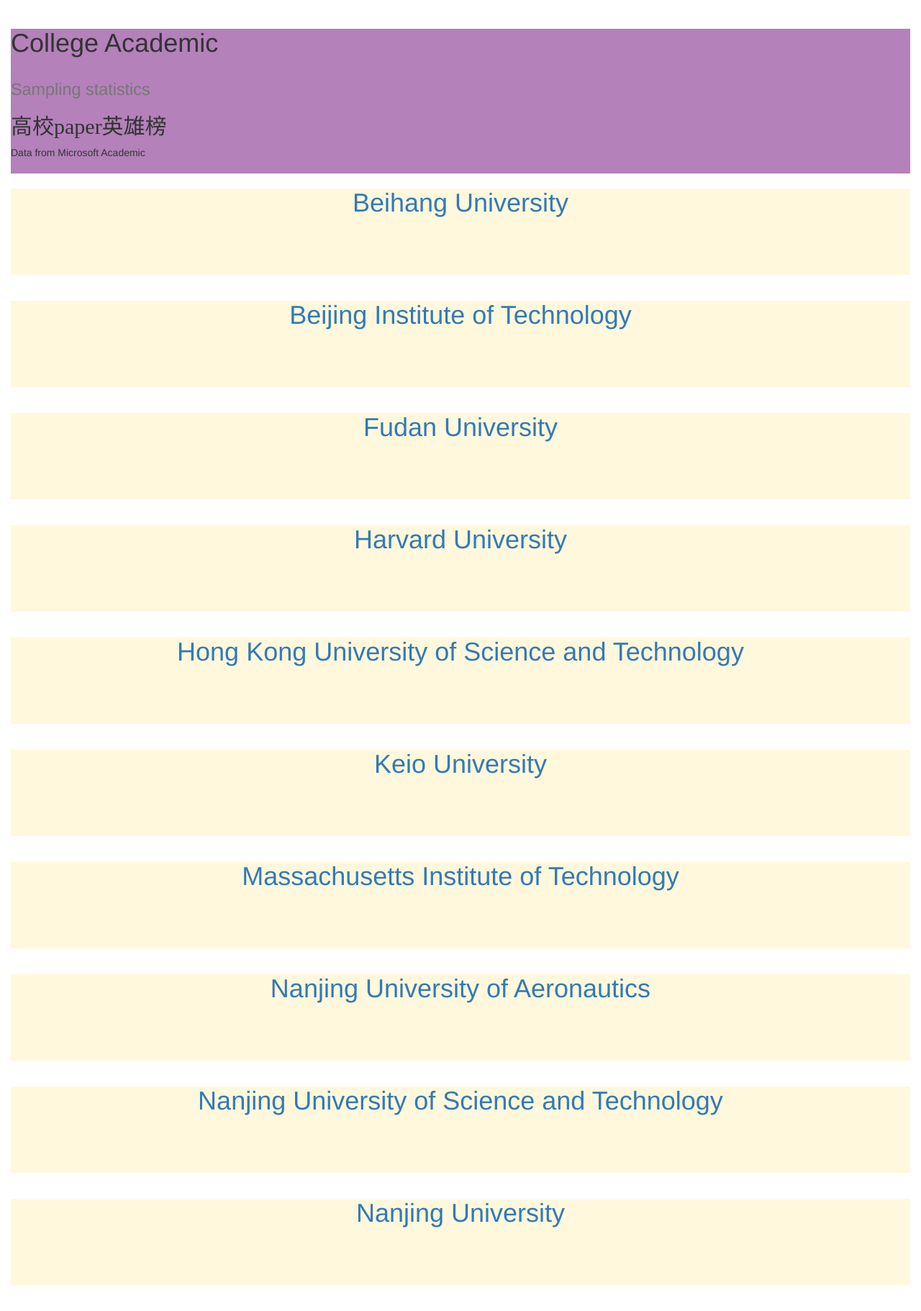
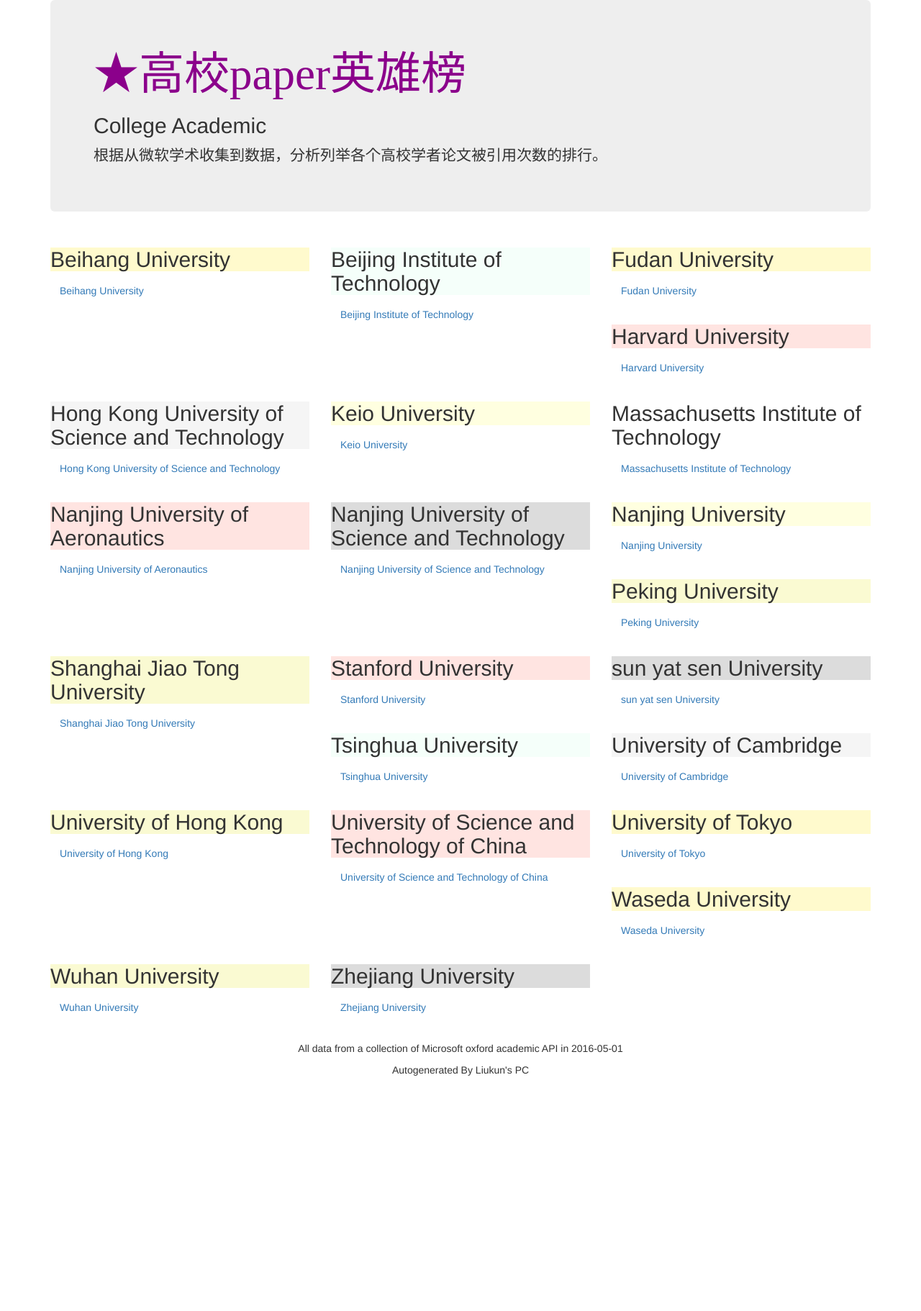
Before and after one commit to build2last/academic-info, a Python web app: template server/templates/index.html in a window 1280 px wide. Shown: the top 1822 px of the page at 72% size. After the commit the page ends 1495 px from the top, so only its background shows below. Run offline with Jinja, Linux system fonts and the light colour scheme; the template is opened without the code that fills it, so the values that code supplies are empty; some libraries are stand-ins or nearby versions.

Commit message:
update 2016-07-23
美化首页

```diff
--- a/server/templates/index.html
+++ b/server/templates/index.html
@@ -3,6 +3,7 @@
         <html>
           <head>
             <meta charset="utf-8">
+            <title>Paper Hero</title>
             <meta name="viewport" content="width=device-width, initial-scale=1">
             <link rel="stylesheet" href="http://apps.bdimg.com/libs/bootstrap/3.3.0/css/bootstrap.min.css">
             <style type="text/css">
@@ -21,197 +22,217 @@
             </style>
           </head>
           <body>
-  <div>
-    <div class="container-fluid">
-        <div class="span12">
-			<div class="page-header" style="background:#B481BB;">
+            <div class="container">
+                <div class="row clearfix">
+                    <div class="col-md-12 column">
+                        <div class="jumbotron">
                             <h1>
-					<span>College Academic</span>
+                                <font face="微软雅黑" color="#8B008B">★高校paper英雄榜</strong></font>
                             </h1>
-				<h1>
-					<small><span>Sampling statistics</span></small>
-				</h1>
-				<h2>
-					<font face="微软雅黑">高校paper英雄榜</strong></font>
-				</h2>
-                <p>Data from Microsoft Academic</p>
+                            <h2>College Academic</h2>
+                            <p>
+                                根据从微软学术收集到数据，分析列举各个高校学者论文被引用次数的排行。
+                            </p>
                         </div>
                     </div>
-    <div class="span12">
-            <div class="row-fluid">
-                <div class="span12">
-                    <h1 class="insti-label">
-                        <a href="pages/beihang university.html">Beihang University</a>
-                    </h1>
                 </div>
+         <div class="row clearfix">
+             <div class="col-md-4 column">
+                <h2 style="background-color:#FFFACD">
+                   Beihang University
+                </h2>
+                <p>
+                    <a class="btn" href="pages/beihang university.html">Beihang University</a>
+                </p>
             </div>
 
-            <div class="row-fluid">
-                <div class="span12">
-                    <h1 class="insti-label">
-                        <a href="pages/beijing institute of technology.html">Beijing Institute of Technology</a>
-                    </h1>
-                    </div>
+             <div class="col-md-4 column">
+                <h2 style="background-color:#F5FFFA">
+                   Beijing Institute of Technology
+                </h2>
+                <p>
+                    <a class="btn" href="pages/beijing institute of technology.html">Beijing Institute of Technology</a>
+                </p>
             </div>
 
-            <div class="row-fluid">
-                <div class="span12">
-                    <h1 class="insti-label">
-                        <a href="pages/fudan university.html">Fudan University</a>
-                    </h1>
-                    </div>
+             <div class="col-md-4 column">
+                <h2 style="background-color:#FFFACD">
+                   Fudan University
+                </h2>
+                <p>
+                    <a class="btn" href="pages/fudan university.html">Fudan University</a>
+                </p>
             </div>
 
-            <div class="row-fluid">
-                <div class="span12">
-                    <h1 class="insti-label">
-                        <a href="pages/harvard university.html">Harvard University</a>
-                    </h1>
-                    </div>
+             <div class="col-md-4 column">
+                <h2 style="background-color:#FFE4E1">
+                   Harvard University
+                </h2>
+                <p>
+                    <a class="btn" href="pages/harvard university.html">Harvard University</a>
+                </p>
             </div>
 
-            <div class="row-fluid">
-                <div class="span12">
-                    <h1 class="insti-label">
-                        <a href="pages/hong kong university of science and technology.html">Hong Kong University of Science and Technology</a>
-                    </h1>
-                    </div>
+             <div class="col-md-4 column">
+                <h2 style="background-color:#F5F5F5">
+                   Hong Kong University of Science and Technology
+                </h2>
+                <p>
+                    <a class="btn" href="pages/hong kong university of science and technology.html">Hong Kong University of Science and Technology</a>
+                </p>
             </div>
 
-            <div class="row-fluid">
-                <div class="span12">
-                    <h1 class="insti-label">
-                        <a href="pages/keio university.html">Keio University</a>
-                    </h1>
-                    </div>
+             <div class="col-md-4 column">
+                <h2 style="background-color:#FFFFE0">
+                   Keio University
+                </h2>
+                <p>
+                    <a class="btn" href="pages/keio university.html">Keio University</a>
+                </p>
             </div>
 
-            <div class="row-fluid">
-                <div class="span12">
-                    <h1 class="insti-label">
-                        <a href="pages/massachusetts institute of technology.html">Massachusetts Institute of Technology</a>
-                    </h1>
-                    </div>
+             <div class="col-md-4 column">
+                <h2 style="background-color:#F8F8FF, #F5F5DC">
+                   Massachusetts Institute of Technology
+                </h2>
+                <p>
+                    <a class="btn" href="pages/massachusetts institute of technology.html">Massachusetts Institute of Technology</a>
+                </p>
             </div>
 
-            <div class="row-fluid">
-                <div class="span12">
-                    <h1 class="insti-label">
-                        <a href="pages/nanjing university of aeronautics.html">Nanjing University of Aeronautics</a>
-                    </h1>
-                    </div>
+             <div class="col-md-4 column">
+                <h2 style="background-color:#FFE4E1">
+                   Nanjing University of Aeronautics
+                </h2>
+                <p>
+                    <a class="btn" href="pages/nanjing university of aeronautics.html">Nanjing University of Aeronautics</a>
+                </p>
             </div>
 
-            <div class="row-fluid">
-                <div class="span12">
-                    <h1 class="insti-label">
-                        <a href="pages/nanjing university of science and technology.html">Nanjing University of Science and Technology</a>
-                    </h1>
-                    </div>
+             <div class="col-md-4 column">
+                <h2 style="background-color:#DCDCDC">
+                   Nanjing University of Science and Technology
+                </h2>
+                <p>
+                    <a class="btn" href="pages/nanjing university of science and technology.html">Nanjing University of Science and Technology</a>
+                </p>
             </div>
 
-            <div class="row-fluid">
-                <div class="span12">
-                    <h1 class="insti-label">
-                        <a href="pages/nanjing university.html">Nanjing University</a>
-                    </h1>
-                    </div>
+             <div class="col-md-4 column">
+                <h2 style="background-color:#FFFFE0">
+                   Nanjing University
+                </h2>
+                <p>
+                    <a class="btn" href="pages/nanjing university.html">Nanjing University</a>
+                </p>
             </div>
 
-            <div class="row-fluid">
-                <div class="span12">
-                    <h1 class="insti-label">
-                        <a href="pages/peking university.html">Peking University</a>
-                    </h1>
-                    </div>
+             <div class="col-md-4 column">
+                <h2 style="background-color:#FAFAD2">
+                   Peking University
+                </h2>
+                <p>
+                    <a class="btn" href="pages/peking university.html">Peking University</a>
+                </p>
             </div>
 
-            <div class="row-fluid">
-                <div class="span12">
-                    <h1 class="insti-label">
-                        <a href="pages/shanghai jiao tong university.html">Shanghai Jiao Tong University</a>
-                    </h1>
-                    </div>
+             <div class="col-md-4 column">
+                <h2 style="background-color:#FAFAD2">
+                   Shanghai Jiao Tong University
+                </h2>
+                <p>
+                    <a class="btn" href="pages/shanghai jiao tong university.html">Shanghai Jiao Tong University</a>
+                </p>
             </div>
 
-            <div class="row-fluid">
-                <div class="span12">
-                    <h1 class="insti-label">
-                        <a href="pages/stanford university.html">Stanford University</a>
-                    </h1>
-                    </div>
+             <div class="col-md-4 column">
+                <h2 style="background-color:#FFE4E1">
+                   Stanford University
+                </h2>
+                <p>
+                    <a class="btn" href="pages/stanford university.html">Stanford University</a>
+                </p>
             </div>
 
-            <div class="row-fluid">
-                <div class="span12">
-                    <h1 class="insti-label">
-                        <a href="pages/sun yat sen university.html">sun yat sen University</a>
-                    </h1>
-                    </div>
+             <div class="col-md-4 column">
+                <h2 style="background-color:#DCDCDC">
+                   sun yat sen University
+                </h2>
+                <p>
+                    <a class="btn" href="pages/sun yat sen university.html">sun yat sen University</a>
+                </p>
             </div>
 
-            <div class="row-fluid">
-                <div class="span12">
-                    <h1 class="insti-label">
-                        <a href="pages/tsinghua university.html">Tsinghua University</a>
-                    </h1>
-                    </div>
+             <div class="col-md-4 column">
+                <h2 style="background-color:#F5FFFA">
+                   Tsinghua University
+                </h2>
+                <p>
+                    <a class="btn" href="pages/tsinghua university.html">Tsinghua University</a>
+                </p>
             </div>
 
-            <div class="row-fluid">
-                <div class="span12">
-                    <h1 class="insti-label">
-                        <a href="pages/university of cambridge.html">University of Cambridge</a>
-                    </h1>
-                    </div>
+             <div class="col-md-4 column">
+                <h2 style="background-color:#F5F5F5">
+                   University of Cambridge
+                </h2>
+                <p>
+                    <a class="btn" href="pages/university of cambridge.html">University of Cambridge</a>
+                </p>
             </div>
 
-            <div class="row-fluid">
-                <div class="span12">
-                    <h1 class="insti-label">
-                        <a href="pages/university of hong kong.html">University of Hong Kong</a>
-                    </h1>
-                    </div>
+             <div class="col-md-4 column">
+                <h2 style="background-color:#FAFAD2">
+                   University of Hong Kong
+                </h2>
+                <p>
+                    <a class="btn" href="pages/university of hong kong.html">University of Hong Kong</a>
+                </p>
             </div>
 
-            <div class="row-fluid">
-                <div class="span12">
-                    <h1 class="insti-label">
-                        <a href="pages/university of science and technology of china.html">University of Science and Technology of China</a>
-                    </h1>
-                    </div>
+             <div class="col-md-4 column">
+                <h2 style="background-color:#FFE4E1">
+                   University of Science and Technology of China
+                </h2>
+                <p>
+                    <a class="btn" href="pages/university of science and technology of china.html">University of Science and Technology of China</a>
+                </p>
             </div>
 
-            <div class="row-fluid">
-                <div class="span12">
-                    <h1 class="insti-label">
-                        <a href="pages/university of tokyo.html">University of Tokyo</a>
-                    </h1>
-                    </div>
+             <div class="col-md-4 column">
+                <h2 style="background-color:#FFFACD">
+                   University of Tokyo
+                </h2>
+                <p>
+                    <a class="btn" href="pages/university of tokyo.html">University of Tokyo</a>
+                </p>
             </div>
 
-            <div class="row-fluid">
-                <div class="span12">
-                    <h1 class="insti-label">
-                        <a href="pages/waseda university.html">Waseda University</a>
-                    </h1>
-                    </div>
+             <div class="col-md-4 column">
+                <h2 style="background-color:#FFFACD">
+                   Waseda University
+                </h2>
+                <p>
+                    <a class="btn" href="pages/waseda university.html">Waseda University</a>
+                </p>
             </div>
 
-            <div class="row-fluid">
-                <div class="span12">
-                    <h1 class="insti-label">
-                        <a href="pages/wuhan university.html">Wuhan University</a>
-                    </h1>
-                    </div>
+             <div class="col-md-4 column">
+                <h2 style="background-color:#FAFAD2">
+                   Wuhan University
+                </h2>
+                <p>
+                    <a class="btn" href="pages/wuhan university.html">Wuhan University</a>
+                </p>
             </div>
 
-            <div class="row-fluid">
-                <div class="span12">
-                    <h1 class="insti-label">
-                        <a href="pages/zhejiang university.html">Zhejiang University</a>
-                    </h1>
-                    </div>
+             <div class="col-md-4 column">
+                <h2 style="background-color:#DCDCDC">
+                   Zhejiang University
+                </h2>
+                <p>
+                    <a class="btn" href="pages/zhejiang university.html">Zhejiang University</a>
+                </p>
             </div>
             </div>
                 </div>
```
Also changed, not shown: server/templates/indexGenerator.py (+61 -53 lines). Lines whose indentation alone changed are shown as unchanged.
